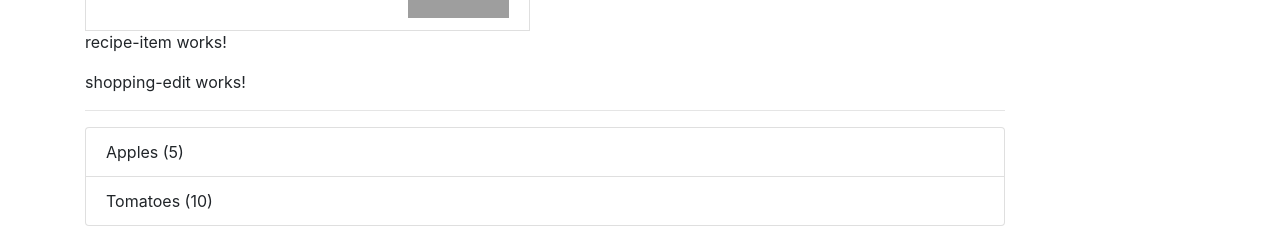
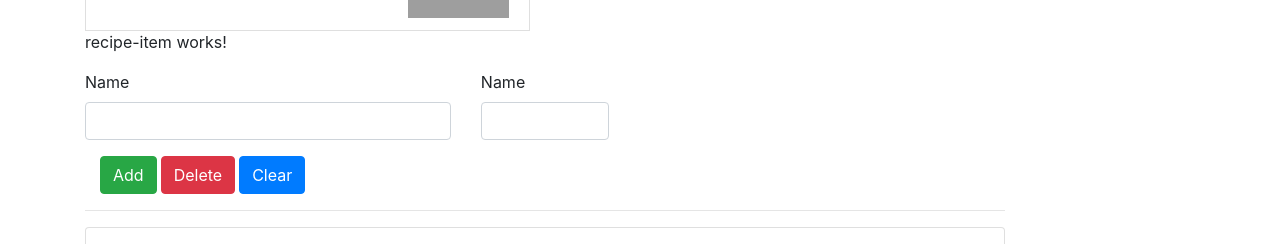
Before and after one commit to lesiak/abgular_udemy_maximilian_schwarzmuller, an Angular app in the folder webshop/: page / in a window 1280 px wide. Shown: the part 333-577 px from the top of the page. Built offline with nearby package versions, Linux system fonts and the light colour scheme; grey boxes are pictures that could not be loaded.

Commit message:
[WEBSHOP] Shopping edit component

```diff
--- a/webshop/src/app/shopping-list/shopping-edit/shopping-edit.component.html
+++ b/webshop/src/app/shopping-list/shopping-edit/shopping-edit.component.html
@@ -1,3 +1,21 @@
-<p>
-  shopping-edit works!
-</p>
+<div class="row">
+  <div class="col-12">
+    <form>
+      <div class="row">
+        <div class="col-sm-5 form-group">
+          <label for="name">Name</label>
+          <input id="name" type="text" class="form-control">
+        </div>
+        <div class="col-sm-2 form-group">
+          <label for="amount">Name</label>
+          <input id="amount" type="number" class="form-control">
+        </div>
+      </div>
+      <div class="col-12">
+        <button class="btn btn-success mr-1" type="submit">Add</button>
+        <button class="btn btn-danger mr-1" type="button">Delete</button>
+        <button class="btn btn-primary" type="button">Clear</button>
+      </div>
+    </form>
+  </div>
+</div>
```
